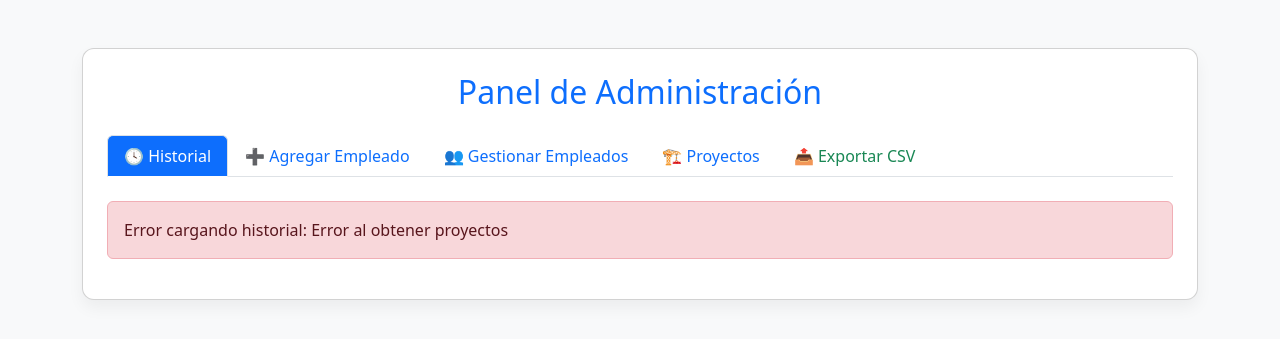
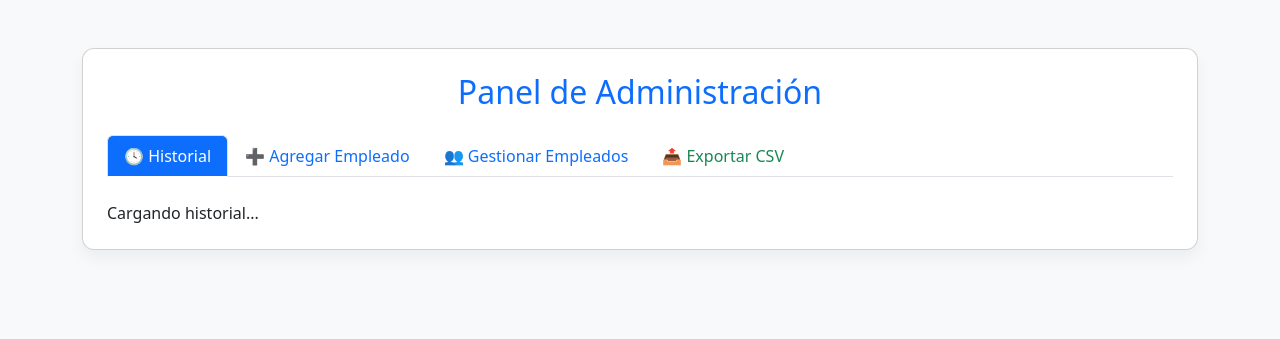
Before and after one commit to fatfinger85/clockpoint-backend-staging, a Flask app: template templates/admin.html in a window 1280 px wide. Shown: the top 339 px of the page. Run offline with Flask 3, Linux system fonts and the light colour scheme; the template is opened without the code that fills it, so the values that code supplies are empty.

Commit message:
Update admin.html

```diff
--- a/templates/admin.html
+++ b/templates/admin.html
@@ -5,14 +5,28 @@
   <meta charset="UTF-8">
   <title>ClockPoint - Panel Admin</title>
   <link href="https://cdn.jsdelivr.net/npm/bootstrap@5.3.2/dist/css/bootstrap.min.css" rel="stylesheet">
-  <!-- Estilos personalizados (idealmente extraer a styles.css) -->
   <style>
-    body { background-color: #f8f9fa; }
-    .nav-tabs .nav-link.active { background-color: #0d6efd; color: #fff; }
-    .nav-tabs .nav-link { color: #0d6efd; }
-    .card { border-radius: 12px; box-shadow: 0 0.5rem 1rem rgba(0,0,0,0.05); }
-    .table { border-radius: 8px; overflow: hidden; }
-    th { background-color: #e9ecef; }
+    body {
+      background-color: #f8f9fa;
+    }
+    .nav-tabs .nav-link.active {
+      background-color: #0d6efd;
+      color: white;
+    }
+    .nav-tabs .nav-link {
+      color: #0d6efd;
+    }
+    .card {
+      border-radius: 12px;
+      box-shadow: 0 0.5rem 1rem rgba(0,0,0,0.05);
+    }
+    .table {
+      border-radius: 8px;
+      overflow: hidden;
+    }
+    th {
+      background-color: #e9ecef;
+    }
   </style>
 </head>
 <body>
@@ -22,19 +36,16 @@
 
       <ul class="nav nav-tabs" id="adminTabs" role="tablist">
         <li class="nav-item" role="presentation">
-          <button class="nav-link active" id="historial-tab" data-bs-toggle="tab" data-bs-target="#historial" type="button" role="tab" aria-label="Pestaña Historial">🕓 Historial</button>
+          <button class="nav-link active" id="historial-tab" data-bs-toggle="tab" data-bs-target="#historial" type="button" role="tab">🕓 Historial</button>
         </li>
         <li class="nav-item" role="presentation">
-          <button class="nav-link" id="empleados-tab" data-bs-toggle="tab" data-bs-target="#empleados" type="button" role="tab" aria-label="Pestaña Agregar Empleado">➕ Agregar Empleado</button>
+          <button class="nav-link" id="empleados-tab" data-bs-toggle="tab" data-bs-target="#empleados" type="button" role="tab">➕ Agregar Empleado</button>
         </li>
         <li class="nav-item" role="presentation">
-          <button class="nav-link" id="gestion-tab" data-bs-toggle="tab" data-bs-target="#gestion" type="button" role="tab" aria-label="Pestaña Gestionar Empleados">👥 Gestionar Empleados</button>
-        </li>
-        <li class="nav-item" role="presentation">
-          <button class="nav-link" id="proyectos-tab" data-bs-toggle="tab" data-bs-target="#proyectos" type="button" role="tab" aria-label="Pestaña Proyectos">🏗️ Proyectos</button>
+          <button class="nav-link" id="gestion-tab" data-bs-toggle="tab" data-bs-target="#gestion" type="button" role="tab">👥 Gestionar Empleados</button>
         </li>
         <li class="nav-item">
-          <a class="nav-link text-success" href="/exportar" target="_blank" aria-label="Exportar CSV">📤 Exportar CSV</a>
+          <a class="nav-link text-success" href="/exportar" target="_blank">📤 Exportar CSV</a>
         </li>
       </ul>
 
@@ -43,7 +54,7 @@
           <div id="tablaHistorial">Cargando historial...</div>
         </div>
         <div class="tab-pane fade" id="empleados" role="tabpanel">
-          <form action="/agregar-empleado" method="POST" class="mt-3 row g-2" id="formAgregarEmpleado">
+          <form action="/agregar-empleado" method="POST" class="mt-3 row g-2">
             <div class="col-md-5">
               <input type="text" name="nombre" placeholder="Nombre" required class="form-control">
             </div>
@@ -58,151 +69,46 @@
         <div class="tab-pane fade" id="gestion" role="tabpanel">
           <div id="tablaEmpleados" class="mt-3">Cargando empleados...</div>
         </div>
-        <div class="tab-pane fade" id="proyectos" role="tabpanel">
-          <form id="formProyecto" class="mt-3 row g-2">
-            <div class="col-md-10">
-              <input type="text" id="nombreProyecto" placeholder="Nombre del Proyecto" required class="form-control">
-            </div>
-            <div class="col-md-2">
-              <button type="submit" class="btn btn-success w-100">Agregar</button>
-            </div>
-          </form>
-          <div id="tablaProyectos" class="mt-4">Cargando proyectos...</div>
-        </div>
       </div>
     </div>
   </div>
 
-  <script src="https://cdn.jsdelivr.net/npm/bootstrap@5.3.2/dist/js/bootstrap.bundle.min.js"></script>
   <script>
-    // Muestra un spinner en el contenedor dado
-    function showSpinner(containerId) {
-      document.getElementById(containerId).innerHTML = `
-        <div class="text-center py-3">
-          <div class="spinner-border" role="status"><span class="visually-hidden">Cargando...</span></div>
-        </div>`;
+    async function cargarHistorial() {
+      const res = await fetch('/registros');
+      const data = await res.json();
+      let html = "<table class='table table-bordered table-striped'><thead><tr><th>Nombre</th><th>Acción</th><th>Fecha</th></tr></thead><tbody>";
+      data.forEach(r => {
+        html += `<tr><td>${r.nombre}</td><td>${r.accion}</td><td>${r.timestamp}</td></tr>`;
+      });
+      html += "</tbody></table>";
+      document.getElementById("tablaHistorial").innerHTML = html;
     }
 
-    // Carga el historial de registros, incluyendo nombre del proyecto
-    async function cargarHistorial() {
-      showSpinner('tablaHistorial');
-      try {
-        // Obtener registros y proyectos
-        const [resReg, resProj] = await Promise.all([
-          fetch('/registros'),
-          fetch('/proyectos')
-        ]);
-        if (!resReg.ok) throw new Error('Error al obtener registros');
-        if (!resProj.ok) throw new Error('Error al obtener proyectos');
-
-        const registros = await resReg.json();
-        const proyectos = await resProj.json();
-
-        // Mapa de proyectos por id
-        const mapaProyectos = {};
-        proyectos.forEach(p => { mapaProyectos[p.id] = p.nombre; });
-
-        // Construir tabla con columna Proyecto
-        let html = `
-          <table class="table table-bordered table-striped">
-            <thead>
-              <tr>
-                <th>Nombre</th>
-                <th>Acción</th>
-                <th>Proyecto</th>
-                <th>Fecha</th>
-              </tr>
-            </thead>
-            <tbody>
-        `;
-        registros.forEach(r => {
-          const nombreProyecto = mapaProyectos[r.proyecto_id] || '—';
-          html += `
-            <tr>
-              <td>${r.nombre}</td>
-              <td>${r.accion}</td>
-              <td>${nombreProyecto}</td>
-              <td>${r.timestamp}</td>
-            </tr>
-          `;
-        });
-        html += `</tbody></table>`;
-
-        document.getElementById('tablaHistorial').innerHTML = html;
-      } catch (err) {
-        document.getElementById('tablaHistorial').innerHTML =
-          `<div class="alert alert-danger">Error cargando historial: ${err.message}</div>`;
-      }
-    }
-
-    // Resto de funciones idénticas
     async function cargarEmpleados() {
-      showSpinner('tablaEmpleados');
-      try {
       const res = await fetch('/empleados');
-        if (!res.ok) throw new Error(res.statusText);
       const data = await res.json();
       let html = "<table class='table table-bordered table-hover'><thead><tr><th>Nombre</th><th>PIN</th><th>Eliminar</th></tr></thead><tbody>";
       data.forEach(e => {
         html += `<tr><td>${e.nombre}</td><td>${e.pin}</td><td><button class='btn btn-sm btn-danger' onclick="eliminarEmpleado('${e.nombre}')">Eliminar</button></td></tr>`;
       });
       html += "</tbody></table>";
-        document.getElementById('tablaEmpleados').innerHTML = html;
-      } catch (err) {
-        document.getElementById('tablaEmpleados').innerHTML = `<div class='alert alert-danger'>Error cargando empleados: ${err.message}</div>`;
-      }
+      document.getElementById("tablaEmpleados").innerHTML = html;
     }
 
     async function eliminarEmpleado(nombre) {
       if (!confirm(`¿Eliminar a ${nombre}?`)) return;
-      try {
-        const res = await fetch('/eliminar-empleado', {
+      await fetch('/eliminar-empleado', {
         method: 'POST',
         headers: { 'Content-Type': 'application/json' },
         body: JSON.stringify({ nombre })
       });
-        if (!res.ok) throw new Error(res.statusText);
-      } catch (err) {
-        alert(`Error eliminando empleado: ${err.message}`);
-      }
       cargarEmpleados();
     }
 
-    async function cargarProyectos() {
-      showSpinner('tablaProyectos');
-      try {
-        const res = await fetch('/proyectos');
-        if (!res.ok) throw new Error(res.statusText);
-        const data = await res.json();
-        let html = "<table class='table table-bordered'><thead><tr><th>Nombre del Proyecto</th></tr></thead><tbody>";
-        data.forEach(p => { html += `<tr><td>${p.nombre}</td></tr>`; });
-        html += "</tbody></table>";
-        document.getElementById('tablaProyectos').innerHTML = html;
-      } catch (err) {
-        document.getElementById('tablaProyectos').innerHTML = `<div class='alert alert-danger'>Error cargando proyectos: ${err.message}</div>`;
-      }
-    }
-
-    document.getElementById('formProyecto').addEventListener('submit', async (e) => {
-      e.preventDefault();
-      const nombre = document.getElementById('nombreProyecto').value.trim();
-      if (!nombre) return;
-      try {
-        const res = await fetch('/agregar-proyecto', { method: 'POST', headers: { 'Content-Type': 'application/json' }, body: JSON.stringify({ nombre }) });
-        if (!res.ok) throw new Error(res.statusText);
-        e.target.reset();
-        cargarProyectos();
-      } catch (err) {
-        alert(`Error al agregar proyecto: ${err.message}`);
-      }
-    });
-
-    document.querySelector('#historial-tab').addEventListener('shown.bs.tab', cargarHistorial);
-    document.querySelector('#empleados-tab').addEventListener('shown.bs.tab', cargarEmpleados);
-    document.querySelector('#gestion-tab').addEventListener('shown.bs.tab', cargarEmpleados);
-    document.querySelector('#proyectos-tab').addEventListener('shown.bs.tab', cargarProyectos);
-
     cargarHistorial();
+    cargarEmpleados();
   </script>
+  <script src="https://cdn.jsdelivr.net/npm/bootstrap@5.3.2/dist/js/bootstrap.bundle.min.js"></script>
 </body>
 </html>
```
Lines whose indentation alone changed are shown as unchanged.
